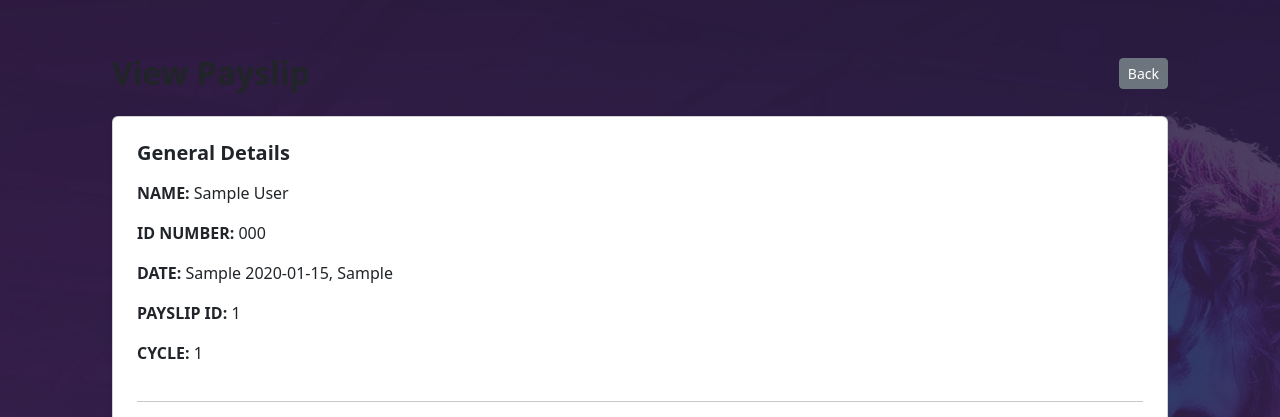
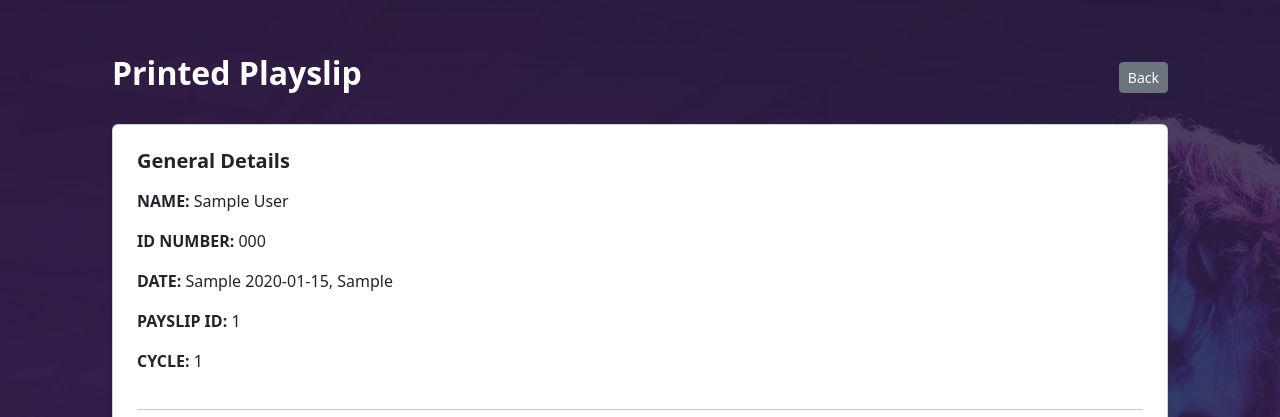
Before and after one commit to calistacprs/FINALPROJECT, a Django app: template FinalProject/payroll_app/templates/payroll_app/view_payslip.html in a window 1280 px wide. Shown: the part 90-507 px from the top of the page. Run offline with Django 4.2, Linux system fonts and the light colour scheme; the template is opened without the code that fills it: values that come from a table or form of the project are taken from there, others are empty; tables that the repository leaves empty hold one stand-in row (values such as "Sample post").

Commit message:
small change

```diff
--- a/FinalProject/payroll_app/templates/payroll_app/view_payslip.html
+++ b/FinalProject/payroll_app/templates/payroll_app/view_payslip.html
@@ -17,7 +17,7 @@
     <!-- header -->
     <div class="d-flex justify-content-between align-items-center mb-4">
 
-        <h2 class="fw-bold mb-0">View Payslip</h2>
+        <h2 class="fw-bold text-white">Printed Playslip</h2>
 
         <a href="{% url 'payslips' %}" class="btn btn-secondary btn-sm">
             Back
```
